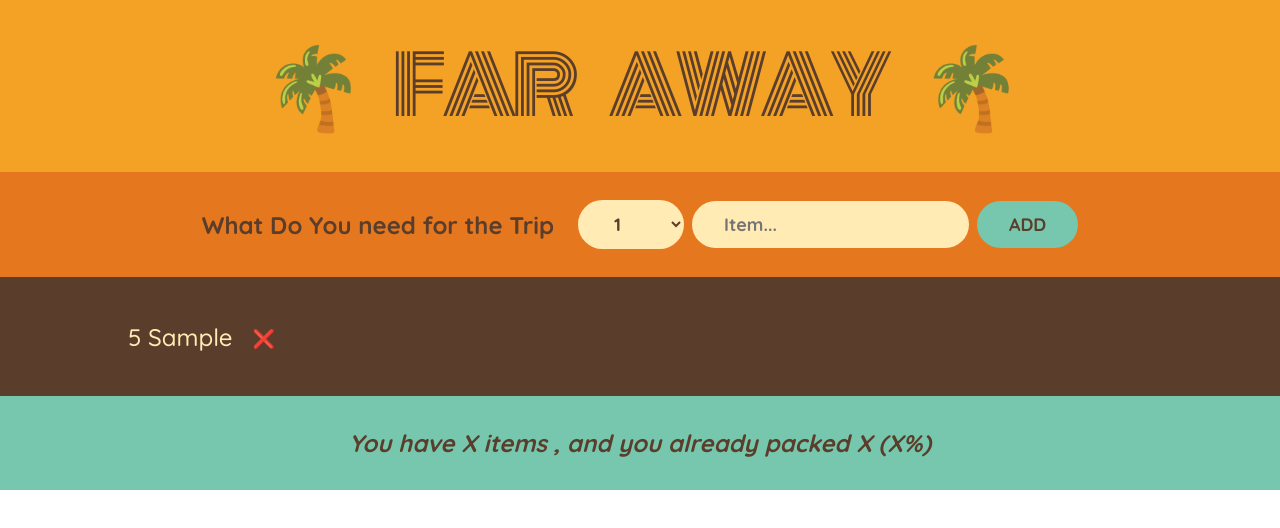
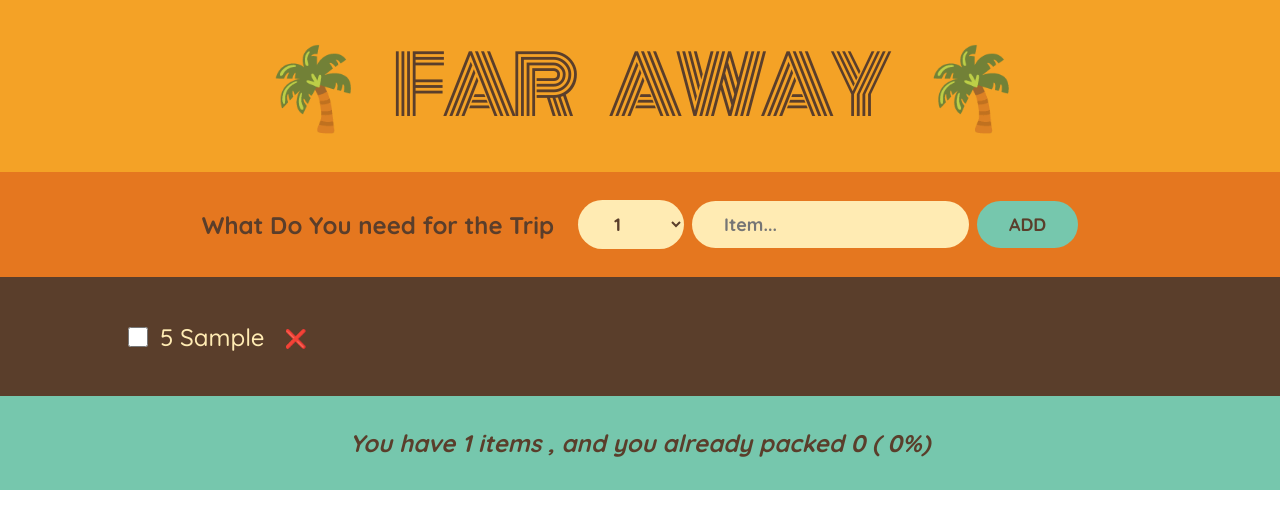
Before and after one commit to Ayush04H/React, a React (Create React App) app in the folder travel-list/: page / in a window 1280 px wide. Both pictures are taken after typing "Sample" into the empty fields and a click on the button "ADD". Shown: the top 528 px of the page. Built offline with nearby package versions, Linux system fonts and the light colour scheme.

Commit message:
Derived State Example

```diff
--- a/travel-list/src/App.js
+++ b/travel-list/src/App.js
@@ -39,12 +39,24 @@ function Main() {
   function handleDeleteItem(id) {
     setItems((items) => items.filter((item) => item.id !== id));
   }
+
+  function handleToggleItem(id) {
+    setItems((items) =>
+      items.map((item) =>
+        item.id === id ? { ...item, packed: !item.packed } : item,
+      ),
+    );
+  }
   return (
     <div>
       <Logo />
       <Form handleAddItems={handleAddItems} />
-      <PackingList items={items} handleDeleteItem={handleDeleteItem} />
-      <Stats />
+      <PackingList
+        items={items}
+        handleDeleteItem={handleDeleteItem}
+        handleToggleItem={handleToggleItem}
+      />
+      <Stats items={items} />
     </div>
   );
 }
@@ -92,21 +104,33 @@ function Form({ handleAddItems }) {
     </form>
   );
 }
-function PackingList({ items, handleDeleteItem }) {
+function PackingList({ items, handleDeleteItem, handleToggleItem }) {
   return (
     <div className="list">
       <ul>
         {items.map((item) => (
-          <Item item={item} key={item.id} handleDeleteItem={handleDeleteItem} />
+          <Item
+            item={item}
+            key={item.id}
+            handleDeleteItem={handleDeleteItem}
+            handleToggleItem={handleToggleItem}
+          />
         ))}
       </ul>
     </div>
   );
 }
 
-function Item({ item, handleDeleteItem }) {
+function Item({ item, handleDeleteItem, handleToggleItem }) {
   return (
     <li>
+      <input
+        type="checkbox"
+        value={item.packed}
+        onChange={() => {
+          handleToggleItem(item.id);
+        }}
+      />
       <span style={item.packed ? { textDecoration: "line-through" } : {}}>
         {item.quantity} {item.description}
       </span>
@@ -114,10 +138,27 @@ function Item({ item, handleDeleteItem }) {
     </li>
   );
 }
-function Stats() {
+function Stats({ items }) {
+  if (!items.length)
+    return (
+      <p className="stats">
+        <em>Start Adding some items to your packing list please</em>
+      </p>
+    );
+  const itemCount = items.length;
+  const packedCount = items.reduce(
+    (acc, curr) => (curr.packed ? acc + 1 : acc),
+    0,
+  );
+  const percentage = Math.round((packedCount / itemCount) * 100);
   return (
     <footer className="stats">
-      <em>You have X items , and you already packed X (X%)</em>
+      <em>
+        {percentage === 100
+          ? "You Got Everything ! Ready to Go ✈️"
+          : `You have ${itemCount} items , and you already packed ${packedCount} (
+        ${percentage}%)`}
+      </em>
     </footer>
   );
 }
```
